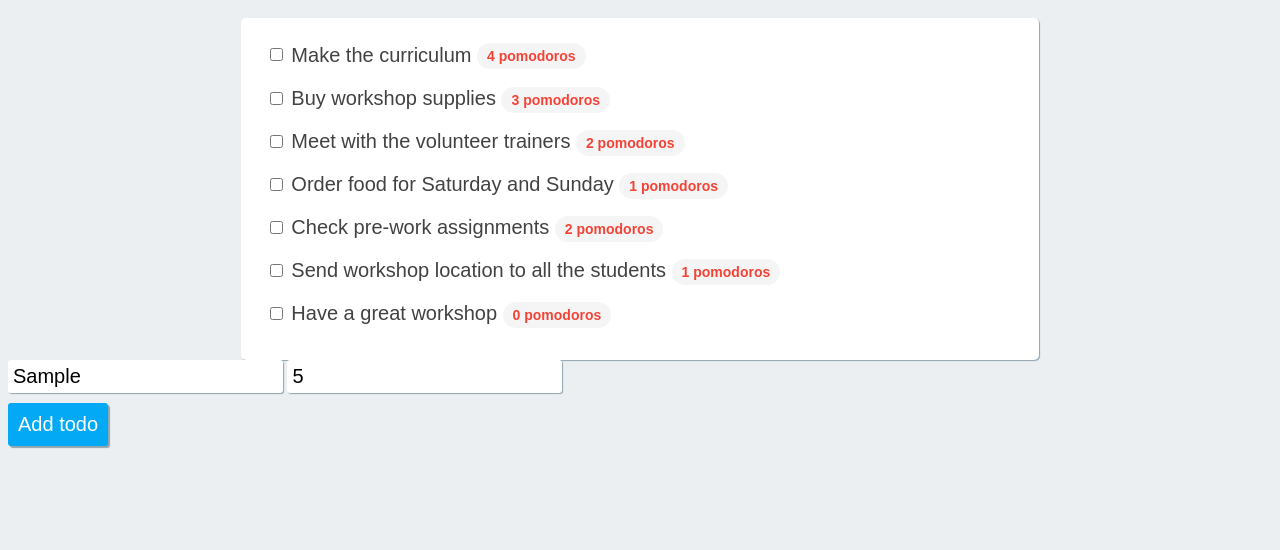
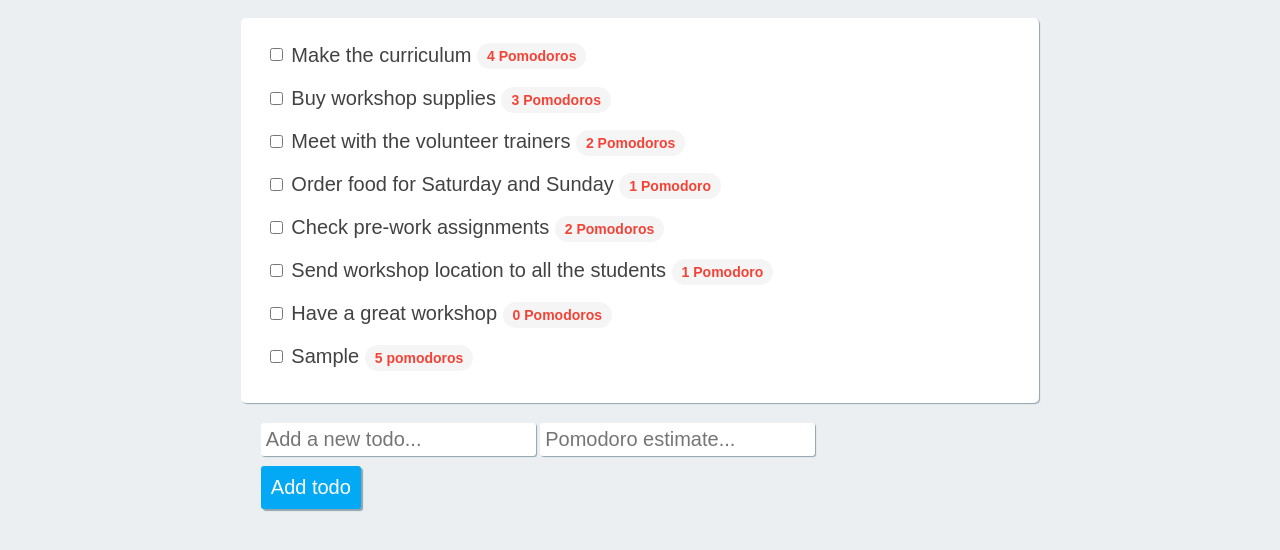
Before and after one commit to yvonnechan/todo_app_front_end, a plain HTML site: page index.html in a window 1280 px wide. Both pictures are taken after typing "Sample", "5" into the empty fields and a click on the input "Add todo". Shown: the part 144-694 px from the top of the page. Drawn offline with nearby package versions, Linux system fonts and the light colour scheme.

Commit message:
Update withMark a Todo Complete

```diff
--- a/index.css
+++ b/index.css
@@ -82,3 +82,7 @@ input[type="text"], input[type="number"]{
 #add-new-todo-button:active{
   box-shadow: 1px 1px 1px #90A4AE;
 }
+
+.completed-todo{
+  text-decoration: line-through;
+}
--- a/index.html
+++ b/index.html
@@ -1,52 +1,60 @@
 <html>
   <head>
-        <title>Todo List Application</title>
-        <link rel="stylesheet" href="index.css">
+    <title>Todo Index | Todo List Application</title>
+    <link rel="stylesheet" href="style.css" type="text/css" />
+    <link rel="stylesheet" href="index.css" type="text/css" />
+    <script src="https://ajax.googleapis.com/ajax/libs/jquery/3.2.1/jquery.min.js"></script>
+    <script type="text/javascript" src="index.js"></script>
   </head>
+
   <body>
     <h1>
       <img class="company-logo" src="https://public.3.basecamp.com/p/iahgNshn1oKq98sWGf1q89Vo/uploads/511042491/download/CodeNow%20Logo.png"></img>
       Workshop Todo List
     </h1>
-        <ul>
+
+    <ul class="card">
       <li>
-                <input type="checkbox">
+        <input type="checkbox" name=""/>
         <a href="show.html">Make the curriculum</a>
-                <span class="pomodoro-estimate">4 pomodoros</span>
+        <span class="pomodoro-estimate">4 Pomodoros</span>
       </li>
       <li>
-                <input type="checkbox">
+        <input type="checkbox" name=""/>
         Buy workshop supplies
-                <span class="pomodoro-estimate">3 pomodoros</span>
-            <li>
-                <input type="checkbox">
-                Meet with the volunteer trainers
-                <span class="pomodoro-estimate">2 pomodoros</span>
-            </li>
-
-            <li>
-                <input type="checkbox">
-                Order food for Saturday and Sunday
-                <span class="pomodoro-estimate">1 pomodoros</span>
+        <span class="pomodoro-estimate">3 Pomodoros</span>
       </li>
       <li>
-                <input type="checkbox">
-                Check pre-work assignments
-                <span class="pomodoro-estimate">2 pomodoros</span>
+        <input type="checkbox" name=""/>
+        Meet with the volunteer trainers
+        <span class="pomodoro-estimate">2 Pomodoros</span>
       </li>
       <li>
-                <input type="checkbox">
-                Send workshop location to all the students
-                <span class="pomodoro-estimate">1 pomodoros</span>
+        <input type="checkbox" name=""/>
+        Order food for Saturday and Sunday
+        <span class="pomodoro-estimate">1 Pomodoro</span>
       </li>
       <li>
-                <input type="checkbox">
+        <input type="checkbox" name=""/>
+        Check pre-work assignments
+        <span class="pomodoro-estimate">2 Pomodoros</span>
+      </li>
+      <li>
+        <input type="checkbox" name=""/>
+        Send workshop location to all the students
+        <span class="pomodoro-estimate">1 Pomodoro</span>
+      </li>
+      <li>
+        <input type="checkbox" name=""/>
         Have a great workshop
-                <span class="pomodoro-estimate">0 pomodoros</span>
+        <span class="pomodoro-estimate">0 Pomodoros</span>
       </li>
     </ul>
-        <input type="text" placeholder="Add a new todo...">
-        <input type="number" placeholder="Pomodoro estimate...">
-        <input id="add-new-todo-button" type="submit" value="Add todo">
+
+    <div id="new-todo-block">
+      <input class="text-input" id="new-todo-description" type="text" placeholder="Add a new todo...">
+      <input class="text-input" id="new-pomodoro-estimate" type="number" placeholder="Pomodoro estimate...">
+      <input class="button" id="add-new-todo-button" type="submit" value="Add todo">
+    </div>
   </body>
 </html>
--- /dev/null
+++ b/index.js
@@ -0,0 +1,22 @@
+$(document).ready(function() {
+  $("#add-new-todo-button").click(function(){
+   // Assign the todo description and pomodoro estimate to variables
+   var todoBlock = $(this).closest("#new-todo-block")
+   var description = todoBlock.find("#new-todo-description")
+   var pomodoroEstimate = todoBlock.find("#new-pomodoro-estimate")
+
+   // Append the new todo to the list of todos
+   $("ul").append("<li> <input type='checkbox'/> " + description.val() + " <span class='pomodoro-estimate'>" + pomodoroEstimate.val() + " pomodoros</span> </li>")
+
+   // Clear the input fields for new-todo-description and pomdoro-estimate by entering an empty string as the value
+   description.val("")
+   pomodoroEstimate.val("")
+ })
+})
+
+$(document).ready(function() {
+  // Strike through todo when its checkbox is clicked
+  $("li").on("click", "input[type=checkbox]", function(){
+    $(this).closest("li").toggleClass("completed-todo")
+  })
+})
```
Lines whose indentation alone changed are shown as unchanged.
